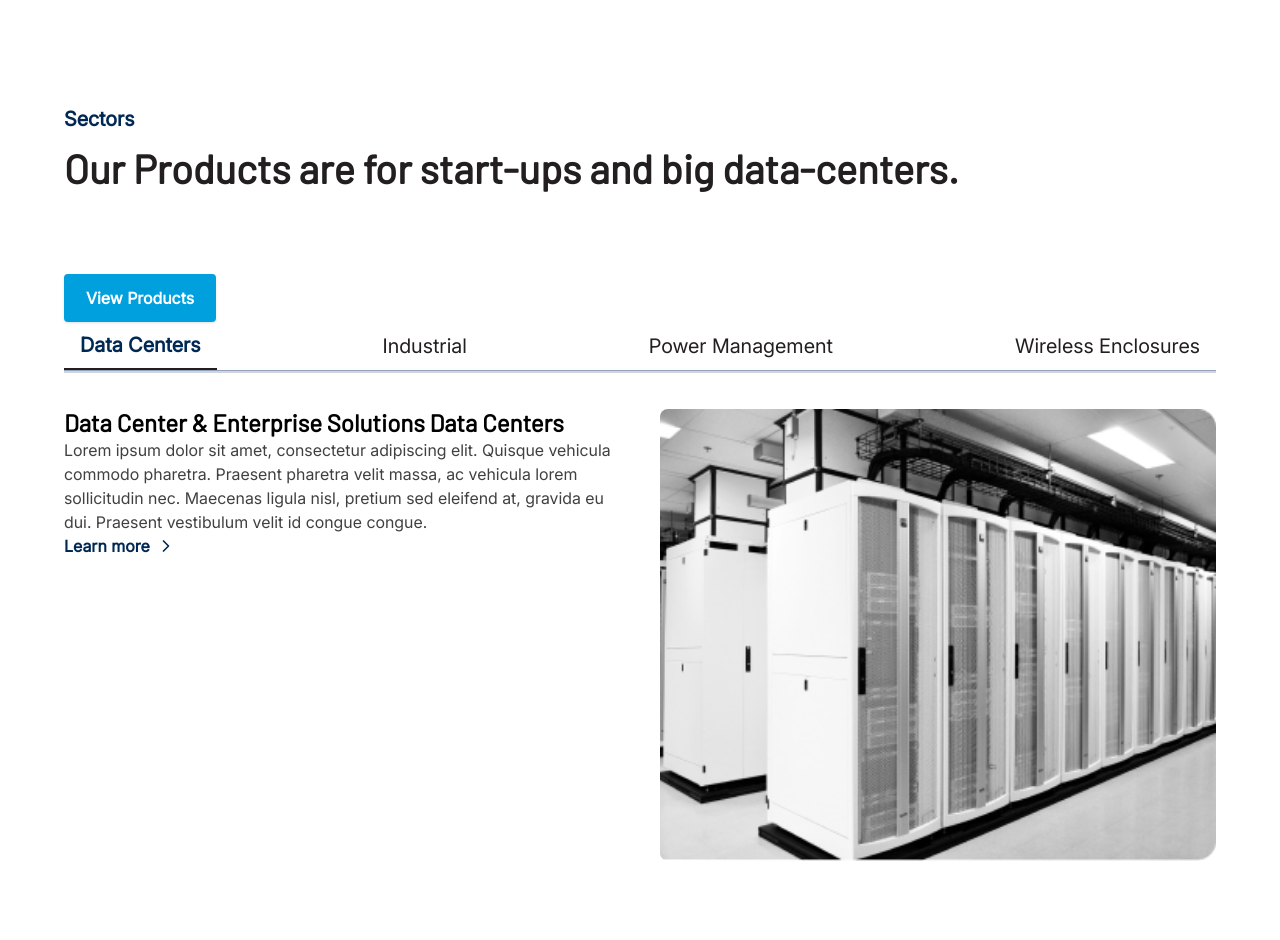
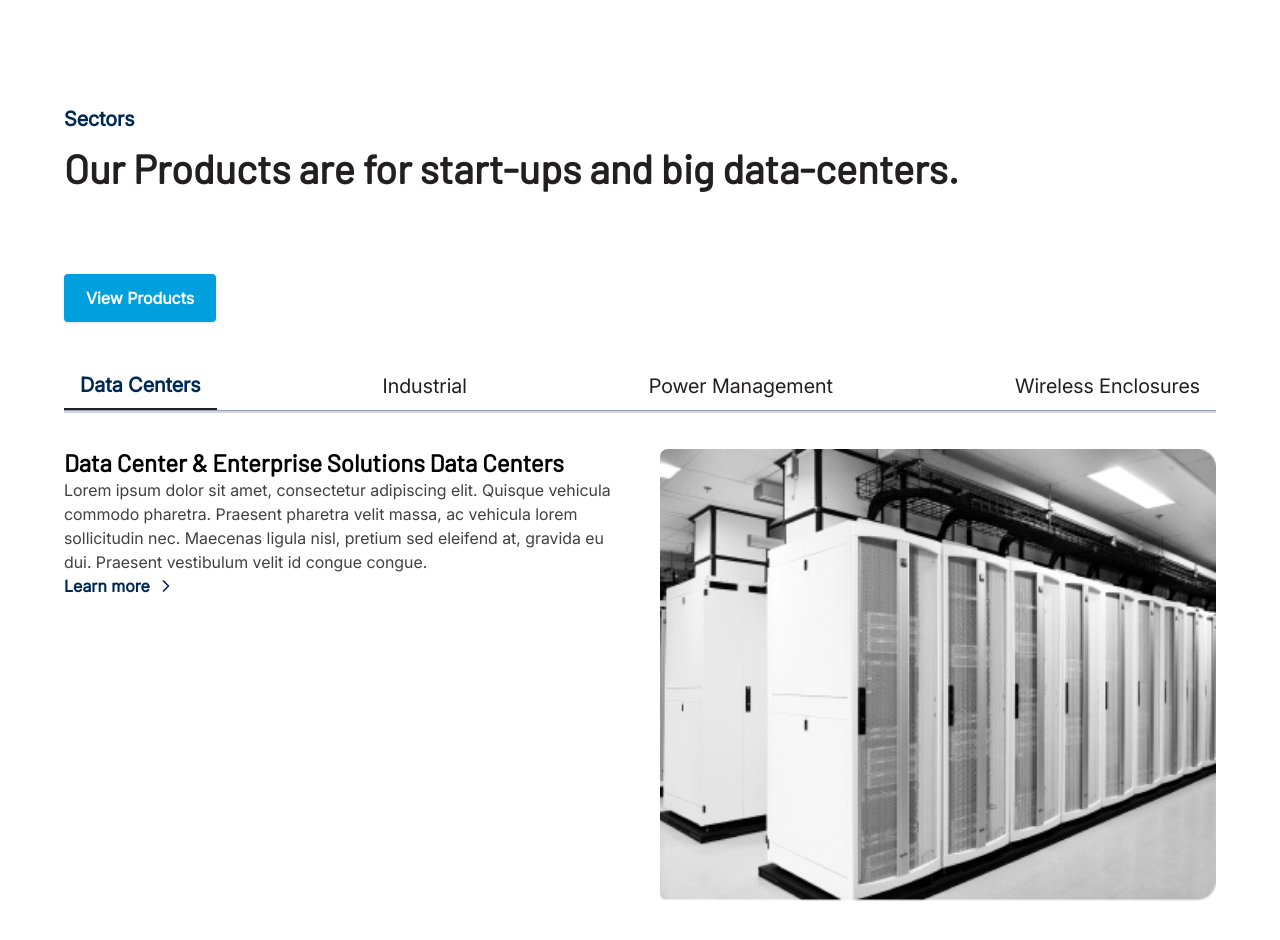
Before and after one commit to rzfzr/challenge-thinklogic, a Vue app: page / in a window 1280 px wide. Shown: the top 940 px of the page. Built offline with nearby package versions, Linux system fonts and the light colour scheme.

Commit message:
Better margins on smaller screens

```diff
--- a/src/components/TabNavigator.vue
+++ b/src/components/TabNavigator.vue
@@ -1,5 +1,5 @@
 <template>
-    <div class="flex space-x-4 overflow-x-auto border-b-2 border-gray-300">
+    <div class="flex space-x-4 overflow-x-auto border-b-2 border-gray-300 lg:pt-[0px] pt-[40px]">
         <div class="flex-grow  border-b border-[#93a4ba] justify-between items-center inline-flex">
             <div v-for="tab in tabs" :key="tab" @click="$emit('tab-selected', tab)"
                 :class="[tab === selectedTab ? 'self-stretch  border-b-2 border-[#231f20] justify-start items-start gap-2 flex' : '']"
```
